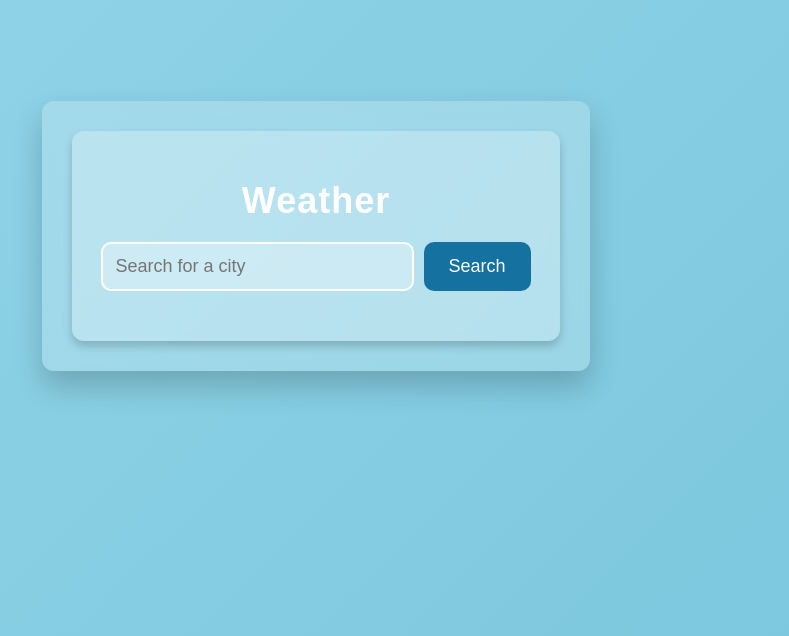
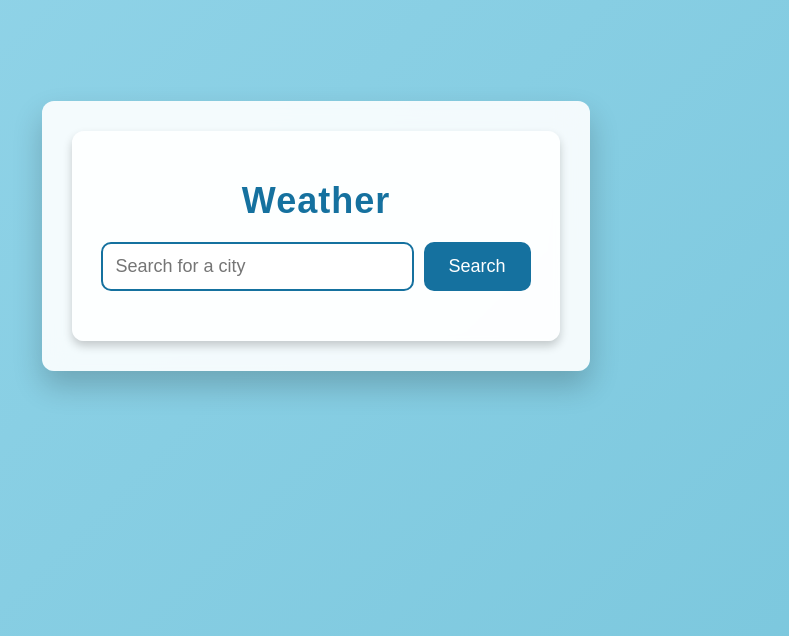
Before and after one commit to 987336/WeatherWebsite, a React (Create React App) app in the folder frontend/: page / in a window 1280 px wide. Shown: the part 164-800 px from the top of the page, without its empty margins (354-1143 px from the left). Built offline with nearby package versions, Linux system fonts and the light colour scheme; no server answers.

Commit message:
Update weather.css

```diff
--- a/frontend/src/weather.css
+++ b/frontend/src/weather.css
@@ -8,14 +8,14 @@ body {
   justify-content: center;
   align-items: center;
   min-height: 100vh;
-  color: #fff;
+  color: #333; /* Dark text color for better readability */
 }
 
 /* Weather App Container */
 .weather-app-container {
   width: 100%;
   max-width: 500px;
-  background: rgba(255, 255, 255, 0.2); /* Semi-transparent white */
+  background: rgba(255, 255, 255, 0.9); /* Less transparent to make text clearer */
   border-radius: 12px;
   padding: 30px;
   box-shadow: 0 15px 30px rgba(0, 0, 0, 0.2);
@@ -31,7 +31,7 @@ body {
 /* Content Card Style */
 .content-card {
   padding: 25px;
-  background: rgba(255, 255, 255, 0.25);
+  background: rgba(255, 255, 255, 0.85); /* Slightly more opaque for better contrast */
   border-radius: 12px;
   box-shadow: 0px 5px 10px rgba(0, 0, 0, 0.2);
   text-align: center;
@@ -43,7 +43,7 @@ body {
   margin-bottom: 20px;
   font-weight: 600;
   letter-spacing: 1px;
-  color: #fff;
+  color: #15719f; /* Accent color for the title */
 }
 
 /* Input Container */
@@ -57,16 +57,16 @@ body {
 .city-input {
   padding: 12px;
   width: 65%;
-  border: 2px solid #fff;
+  border: 2px solid #15719f; /* Accent border */
   border-radius: 10px;
-  background: rgba(255, 255, 255, 0.3);
-  color: #fff;
+  background: rgba(255, 255, 255, 0.9); /* Less transparency */
+  color: #333; /* Dark text for input */
   font-size: 18px;
   transition: border 0.3s;
 }
 
 .city-input:focus {
-  border: 2px solid #15719f; /* Accent on focus with your dark blue */
+  border: 2px solid #528ab4; /* Focused border changes */
   outline: none;
 }
 
@@ -98,11 +98,12 @@ body {
 .weather-display {
   margin-top: 30px;
   padding: 20px;
-  background: rgba(255, 255, 255, 0.25);
+  background: rgba(255, 255, 255, 0.85); /* Slightly more opaque background for better text contrast */
   border-radius: 12px;
   box-shadow: 0px 4px 15px rgba(0, 0, 0, 0.3);
 }
 
+/* Weather Summary */
 .weather-summary {
   display: flex;
   justify-content: space-between;
@@ -113,25 +114,25 @@ body {
 .weather-summary h2 {
   font-size: 32px;
   margin: 0;
-  color: #fff;
+  color: #333; /* Dark text for city name */
 }
 
 .weather-summary h3 {
   font-size: 48px;
   margin: 0;
   font-weight: bold;
-  color: #fff;
+  color: #333; /* Dark text for temperature */
 }
 
 .weather-summary p {
   font-size: 18px;
-  color: #d0d0d0;
+  color: #555; /* Medium dark text for description */
 }
 
 /* Weather Details */
 .weather-details {
   font-size: 16px;
-  color: #d0d0d0;
+  color: #555; /* Medium dark text for details */
   text-align: left;
 }
 
```
